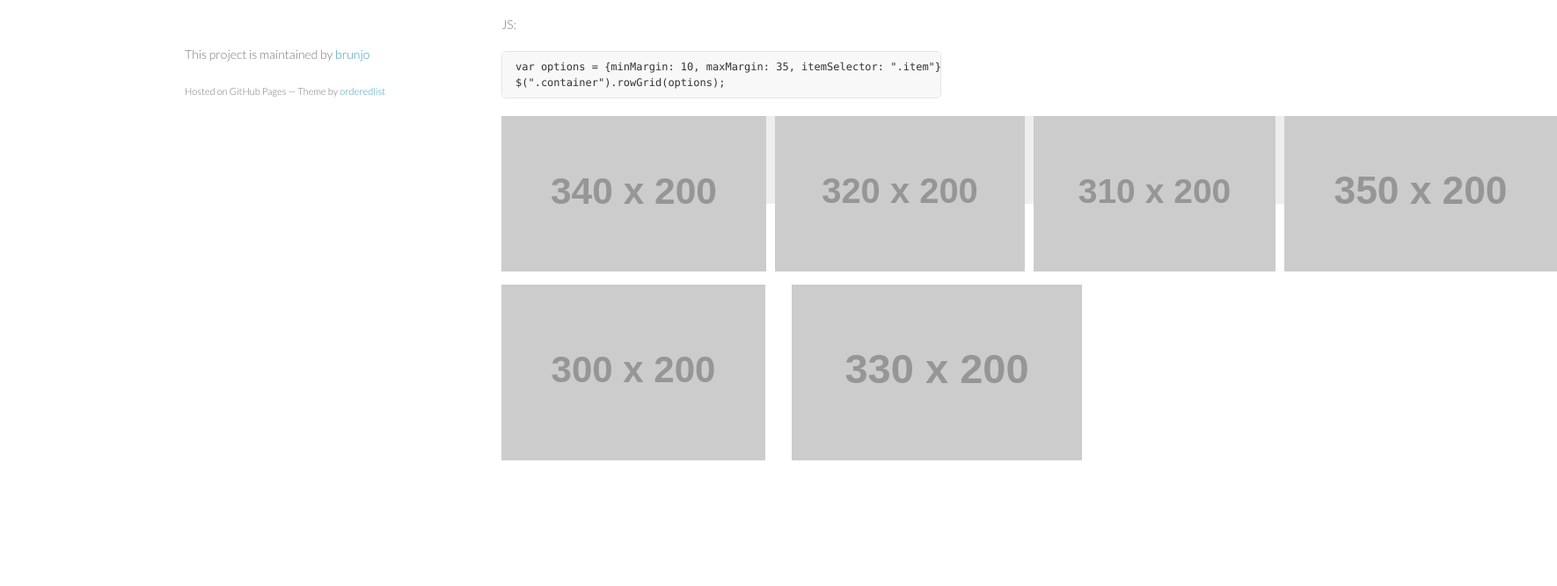
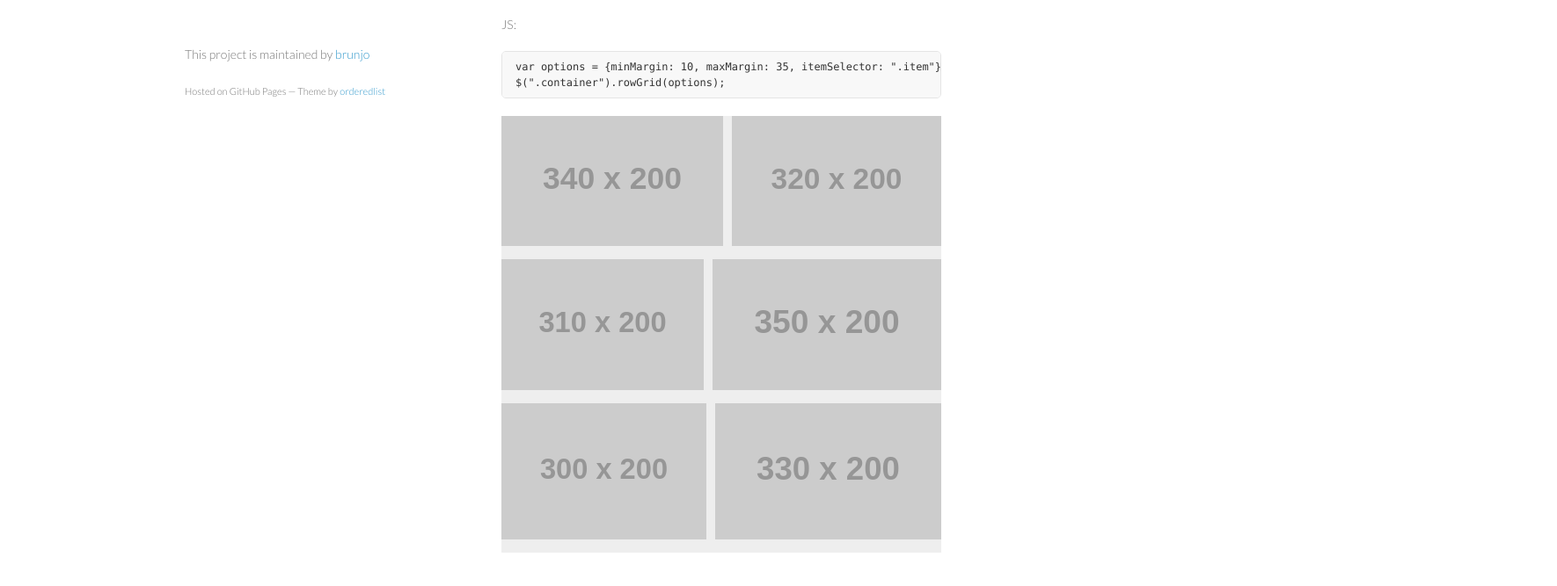
Before and after one commit to brunjo/rowGrid.js, a plain HTML site: page index.html in a window 1280 px wide. Shown: the part 617-1284 px from the top of the page at 88% size, 1770 px wide, since content can reach past the window. Before the commit the page ends 1206 px from the top, so only its background shows below. Drawn offline with nearby package versions, Linux system fonts and the light colour scheme; placeholder pictures from the web are drawn by us.

Commit message:
Update index.html

```diff
--- a/index.html
+++ b/index.html
@@ -15,9 +15,15 @@
     <![endif]-->
     <style>
       .container {
-        width: 1200px;
-        min-height: 100px;
         background: #eee;
+      }
+      .container:before,
+      .container:after {
+          content:"";
+          display:table;
+      }
+      .container:after {
+          clear:both;
       }
       .item {
         float: left;
```
